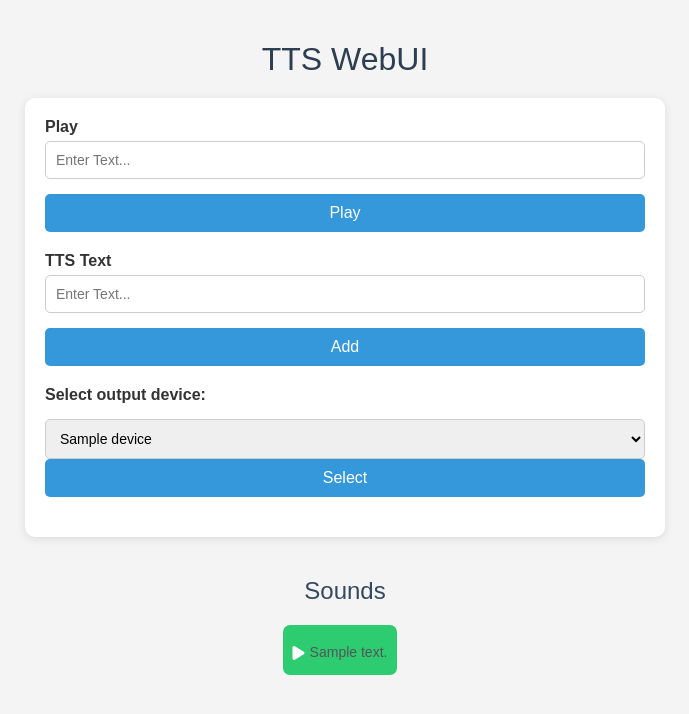
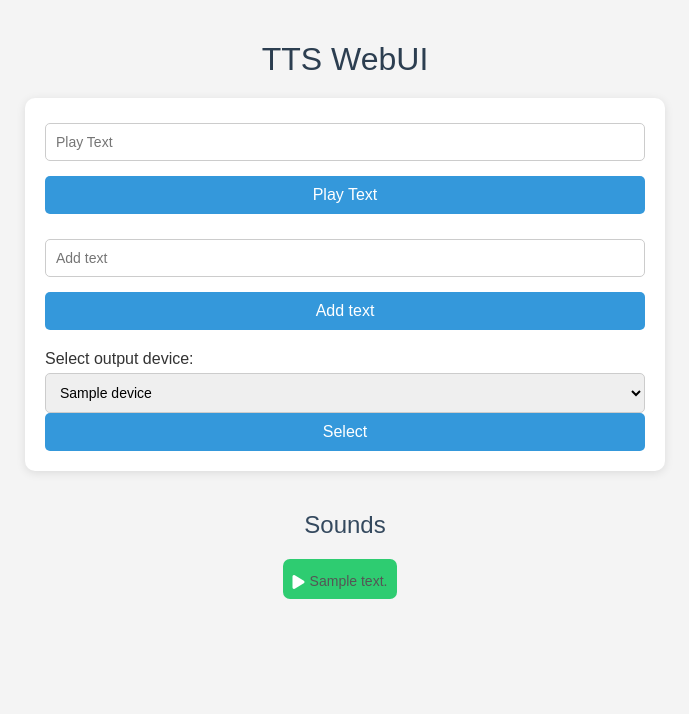
Before and after one commit to wiered/tts-webui, a FastAPI app: template src/webui/templates/index.html in a window 1280 px wide. Shown: the top 714 px of the page, without its empty margins (295-984 px from the left). Run offline with FastAPI, Linux system fonts and the light colour scheme; the template is opened without the code that fills it: most values are stand-ins (such as "Sample title", 1, 10 or a date in 2020); parts of the project's set-up code (start-up, migrations or seed data) failed here and were passed over.

Commit message:
UI changes

```diff
--- a/src/webui/static/styles.css
+++ b/src/webui/static/styles.css
@@ -26,7 +26,7 @@ h1, h2 {
 }
 
 /* Form Styling */
-form.ui.form, form.us.form {
+form.ui.form {
     margin-bottom: 20px;
 }
 
@@ -50,6 +50,17 @@ form .field input[type="text"], form select {
     box-sizing: border-box;
 }
 
+form select {
+    padding: 10px;
+    font-size: 14px;
+    border: 1px solid #ccc;
+    border-radius: 5px;
+}
+
+.select {
+    width: 15% !important;
+}
+
 /* Button Styling */
 button.ui.form.button {
     background-color: #3498db;
@@ -68,22 +79,6 @@ button.ui.form.button:hover {
     background-color: #2980b9;
 }
 
-/* Select Output Device Label Styling */
-form.us.form label {
-    font-size: 16px;
-    font-weight: bold;
-    display: block;
-    margin-bottom: 10px;
-    color: #333;
-}
-
-form select {
-    padding: 10px;
-    font-size: 14px;
-    border: 1px solid #ccc;
-    border-radius: 5px;
-}
-
 /* Sounds Section */
 .sounds {
     max-width: 600px;
@@ -99,7 +94,8 @@ form select {
 a.ui.play.button {
     background-color: #2ecc71;
     color: #fff;
-    padding: 5px 10px;
+    padding: 0px 10px;
+    margin-bottom: 5px;
     border-radius: 7px;
     text-decoration: none;
     font-size: 18px;
@@ -153,3 +149,5 @@ a.ui.play.button i {
         margin-top: 5px;
     }
 }
+
+.nobr { white-space: nowrap }
--- a/src/webui/templates/index.html
+++ b/src/webui/templates/index.html
@@ -11,18 +11,16 @@
         <div class="settings">
             <form class="ui form" action="/play" method="post">
                 <div class="field">
-                    <label>Play</label>
-                    <input type="text" name="text" placeholder="Enter Text..."><br>
+                    <input type="text" name="text" placeholder="Play Text">
                 </div>
-                <button class="ui form button" type="submit">Play</button>
+                <button class="ui form button" type="submit">Play Text</button>
             </form>
 
             <form class="ui form" action="/add" method="post">
                 <div class="field">
-                    <label>TTS Text</label>
-                    <input type="text" name="text" placeholder="Enter Text..."><br>
+                    <input type="text" name="text" placeholder="Add text"><br>
                 </div>
-                <button class="ui form button" type="submit">Add</button>
+                <button class="ui form button" type="submit">Add text</button>
             </form>
 
             <form class="us form" action="/select" method="post" id="device">
```
